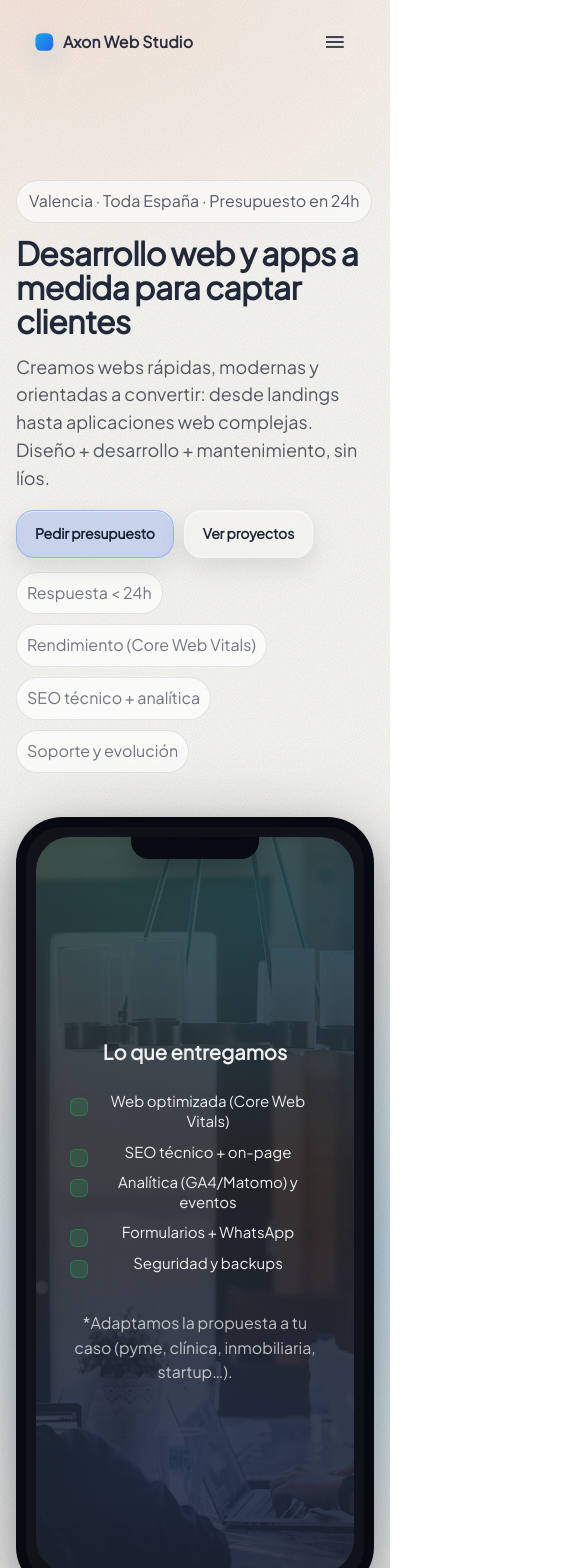
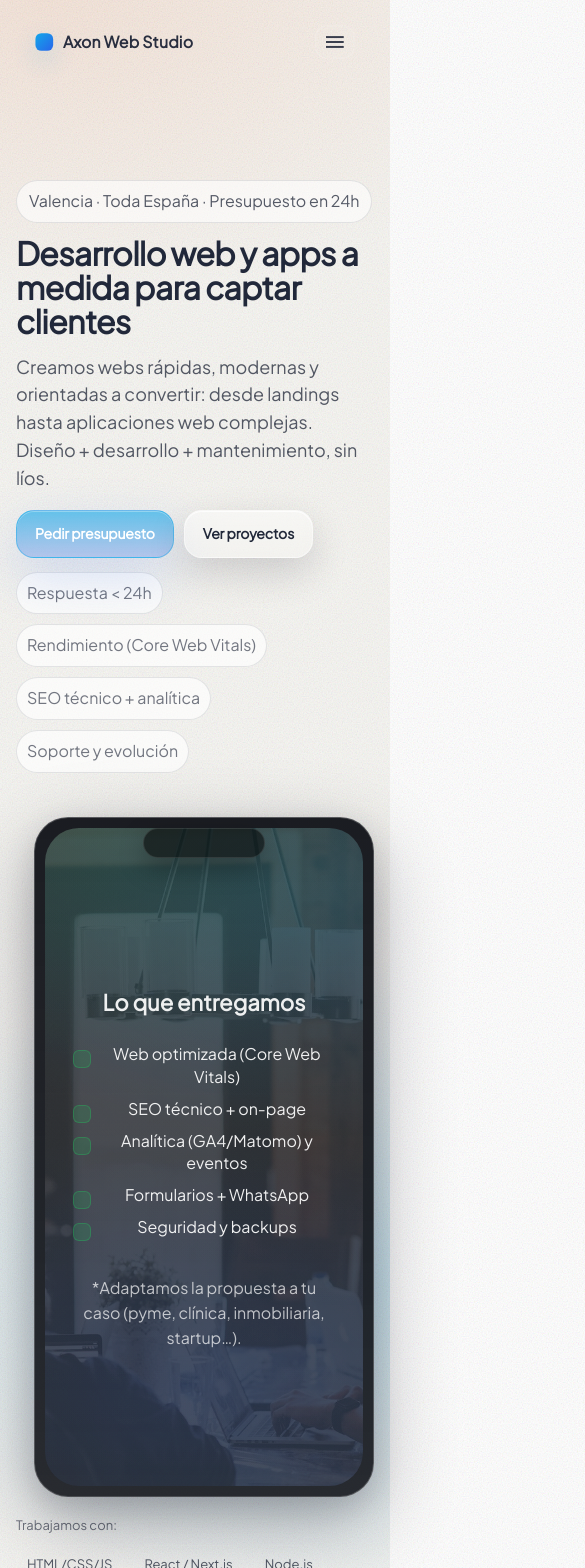
Before and after one commit to MarcosLuna23/primeraprueba, a React (Vite) app: page / in a window 390 px wide. Shown: the top 1568 px of the page, 585 px wide, since content can reach past the window. Built offline with nearby package versions, Linux system fonts and the light colour scheme.

Commit message:
Footer richer content; iOS glass buttons more prominent; smaller iPhone screen mock

```diff
--- a/src/App.jsx
+++ b/src/App.jsx
@@ -793,22 +793,49 @@ function Footer() {
   const year = new Date().getFullYear();
   return (
     <footer className="footer">
-      <div className="container footer__grid">
+      <div className="container">
+        <div className="footer__top">
           <div>
             <div className="brand brand--footer">
               <span className="brand__mark" aria-hidden="true" />
               <span className="brand__text">{BRAND.name}</span>
             </div>
-          <p className="muted small">{BRAND.tagline} · {BRAND.city} / {BRAND.country}</p>
+            <p className="muted small">
+              {BRAND.tagline} · {BRAND.city} / {BRAND.country}
+            </p>
+            <p className="muted small" style={{ marginTop: 10 }}>
+              Respuesta en menos de 24h. Presupuesto claro y por escrito.
+            </p>
           </div>
 
-        <div className="footer__links">
-          <a href="#">Aviso legal</a>
-          <a href="#">Privacidad</a>
-          <a href="#">Cookies</a>
+          <div className="footer__col">
+            <p className="footer__label">Contacto</p>
+            <a className="footer__link" href={`mailto:${BRAND.email}`}>{BRAND.email}</a>
+            <span className="footer__meta">Tel: {BRAND.phoneDisplay}</span>
           </div>
 
+          <div className="footer__col">
+            <p className="footer__label">Enlaces</p>
+            <a className="footer__link" href="#servicios">Servicios</a>
+            <a className="footer__link" href="#proyectos">Proyectos</a>
+            <a className="footer__link" href="#contacto">Contacto</a>
+          </div>
+
+          <div className="footer__col footer__cta">
+            <p className="footer__label">¿Hablamos?</p>
+            <Button className="btn--primary" href="#contacto">Pedir presupuesto</Button>
+            <span className="footer__meta">Sin compromiso · 10 min</span>
+          </div>
+        </div>
+
+        <div className="footer__bottom">
+          <div className="footer__legal">
+            <a className="footer__link" href="#">Aviso legal</a>
+            <a className="footer__link" href="#">Privacidad</a>
+            <a className="footer__link" href="#">Cookies</a>
+          </div>
           <div className="footer__copy muted small">© {year} {BRAND.name}. Todos los derechos reservados.</div>
+        </div>
       </div>
     </footer>
   );
--- a/src/styles.css
+++ b/src/styles.css
@@ -298,58 +298,68 @@ h1 {
   padding: 12px 18px;
   border-radius: 18px;
 
-  /* iOS-style glass */
-  border: 1px solid rgba(255, 255, 255, 0.40);
-  background: rgba(255, 255, 255, 0.38);
-  backdrop-filter: blur(14px) saturate(1.25);
-  -webkit-backdrop-filter: blur(14px) saturate(1.25);
+  /* iOS-style glass (more button-y) */
+  border: 1px solid rgba(255, 255, 255, 0.55);
+  background:
+    linear-gradient(180deg, rgba(255, 255, 255, 0.62), rgba(255, 255, 255, 0.32));
+  backdrop-filter: blur(16px) saturate(1.35);
+  -webkit-backdrop-filter: blur(16px) saturate(1.35);
 
   text-decoration: none;
   cursor: pointer;
-  font-weight: 900;
+  font-weight: 950;
   font-size: 14px;
   letter-spacing: -0.01em;
   color: rgba(15, 23, 42, 0.92);
 
   box-shadow:
-    0 10px 28px rgba(2, 8, 23, 0.10),
-    inset 0 1px 0 rgba(255, 255, 255, 0.55);
+    0 14px 38px rgba(2, 8, 23, 0.16),
+    inset 0 1px 0 rgba(255, 255, 255, 0.75);
   transition:
     transform 180ms var(--ease),
     background 200ms var(--ease),
     border-color 200ms var(--ease),
-    box-shadow 240ms var(--ease);
+    box-shadow 240ms var(--ease),
+    filter 200ms var(--ease);
 }
 .btn:hover {
-  transform: translateY(-1px);
-  background: rgba(255, 255, 255, 0.46);
-  border-color: rgba(255, 255, 255, 0.55);
+  transform: translateY(-2px);
+  filter: saturate(1.05);
+  border-color: rgba(255, 255, 255, 0.68);
+  background:
+    linear-gradient(180deg, rgba(255, 255, 255, 0.72), rgba(255, 255, 255, 0.36));
   box-shadow:
-    0 16px 44px rgba(2, 8, 23, 0.14),
-    inset 0 1px 0 rgba(255, 255, 255, 0.60);
+    0 22px 58px rgba(2, 8, 23, 0.20),
+    inset 0 1px 0 rgba(255, 255, 255, 0.80);
 }
 .btn:active {
-  transform: translateY(0);
+  transform: translateY(-1px);
   box-shadow:
-    0 10px 28px rgba(2, 8, 23, 0.12),
-    inset 0 1px 0 rgba(255, 255, 255, 0.50);
+    0 16px 44px rgba(2, 8, 23, 0.18),
+    inset 0 1px 0 rgba(255, 255, 255, 0.70);
 }
 
-/* Primary: tinted glass (no hard gradient) */
+/* Primary: tinted glass (more contrast) */
 .btn--primary {
-  background: rgba(37, 99, 235, 0.20);
-  border-color: rgba(37, 99, 235, 0.28);
-  color: rgba(15, 23, 42, 0.95);
+  color: #fff;
+  border-color: rgba(14, 165, 233, 0.42);
+  background:
+    linear-gradient(180deg, rgba(14, 165, 233, 0.62), rgba(37, 99, 235, 0.30));
+  box-shadow:
+    0 18px 52px rgba(37, 99, 235, 0.18),
+    inset 0 1px 0 rgba(255, 255, 255, 0.30);
 }
 .btn--primary:hover {
-  background: rgba(37, 99, 235, 0.26);
-  border-color: rgba(37, 99, 235, 0.34);
+  border-color: rgba(14, 165, 233, 0.55);
+  background:
+    linear-gradient(180deg, rgba(14, 165, 233, 0.70), rgba(37, 99, 235, 0.34));
 }
 
 /* Ghost: extra light glass */
 .btn--ghost {
-  background: rgba(255, 255, 255, 0.22);
-  border-color: rgba(255, 255, 255, 0.30);
+  background:
+    linear-gradient(180deg, rgba(255, 255, 255, 0.46), rgba(255, 255, 255, 0.22));
+  border-color: rgba(255, 255, 255, 0.40);
 }
 
 .trust {
@@ -369,24 +379,25 @@ h1 {
 }
 
 .hero__card .card {
-  /* Phone mock (fixed device shape, not sized to content) */
+  /* iPhone SCREEN (not full device) */
   position: relative;
   overflow: hidden;
 
-  width: min(420px, 100%);
-  aspect-ratio: 9 / 19.5;
+  width: min(340px, 100%);
+  aspect-ratio: 9 / 18;
   margin-left: auto;
   margin-right: 0;
 
-  border-radius: 46px;
-  border: 10px solid rgba(8, 10, 16, 0.96);
-  background: rgba(8, 10, 16, 0.96);
+  border-radius: 34px;
+  border: 1px solid rgba(255, 255, 255, 0.22);
+  background:
+    linear-gradient(180deg, rgba(8, 10, 16, 0.92), rgba(8, 10, 16, 0.86));
 
   box-shadow:
-    0 28px 90px rgba(2, 8, 23, 0.35),
-    0 10px 30px rgba(2, 8, 23, 0.18);
+    0 26px 80px rgba(2, 8, 23, 0.30),
+    0 10px 30px rgba(2, 8, 23, 0.14);
 
-  padding: 22px;
+  padding: 18px;
 }
 
 /* "screen" glow */
@@ -404,18 +415,19 @@ h1 {
   z-index: 0;
 }
 
-/* notch */
+/* dynamic island */
 .hero__card .card::before {
   content: "";
   position: absolute;
   top: 10px;
   left: 50%;
   transform: translateX(-50%);
-  width: 128px;
-  height: 22px;
-  border-radius: 0 0 18px 18px;
-  background: rgba(8, 10, 16, 0.98);
-  box-shadow: 0 10px 26px rgba(0,0,0,0.35);
+  width: 120px;
+  height: 28px;
+  border-radius: 999px;
+  background: rgba(0, 0, 0, 0.55);
+  border: 1px solid rgba(255, 255, 255, 0.10);
+  box-shadow: 0 10px 26px rgba(0,0,0,0.30);
   z-index: 3;
 }
 
@@ -440,35 +452,31 @@ h1 {
   z-index: 2;
 
   height: 100%;
-  padding: 56px 22px 28px; /* space for notch + comfy edges */
-  overflow: auto;
+  padding: 62px 20px 24px; /* space for dynamic island */
+  overflow: hidden;
 
   display: flex;
   flex-direction: column;
   justify-content: center;
   align-items: center;
   text-align: center;
-
-  /* subtle, app-like */
-  scrollbar-width: none;
 }
-.phoneContent::-webkit-scrollbar { width: 0; height: 0; }
 
 .hero__card .card__title {
-  font-size: 20px;
+  font-size: 22px;
   margin-bottom: 14px;
 }
 
 .hero__card .checklist {
   width: 100%;
-  max-width: 26ch;
+  max-width: 28ch;
   margin-left: auto;
   margin-right: auto;
 }
 
 .hero__card .checklist li {
-  font-size: 15px;
-  line-height: 1.35;
+  font-size: 16px;
+  line-height: 1.38;
 }
 
 .hero__card .card,
@@ -753,24 +761,53 @@ input:focus, textarea:focus { border-color: rgba(14, 165, 233, 0.55); box-shadow
 .footer .muted { color: rgba(255, 255, 255, 0.72); }
 .footer .small { color: rgba(255, 255, 255, 0.74); }
 
-.footer__grid {
+.footer__top {
   display: grid;
-  gap: 14px;
-  grid-template-columns: 1fr auto 1fr;
-  align-items: center;
+  grid-template-columns: 1.4fr 1fr 1fr 1fr;
+  gap: 22px;
+  align-items: start;
 }
 
-.footer__links {
+.footer__label {
+  margin: 0 0 10px;
+  font-weight: 950;
+  letter-spacing: -0.01em;
+  color: rgba(255, 255, 255, 0.92);
+}
+
+.footer__col { display: grid; gap: 8px; }
+
+.footer__link {
+  color: rgba(255, 255, 255, 0.76);
+  text-decoration: none;
+}
+.footer__link:hover {
+  color: rgba(255, 255, 255, 0.92);
+  text-decoration: underline;
+}
+
+.footer__meta {
+  color: rgba(255, 255, 255, 0.60);
+  font-size: 13px;
+}
+
+.footer__cta .btn { width: max-content; }
+
+.footer__bottom {
+  margin-top: 26px;
+  padding-top: 18px;
+  border-top: 1px solid rgba(255, 255, 255, 0.10);
+  display: flex;
+  align-items: center;
+  justify-content: space-between;
+  gap: 14px;
+  flex-wrap: wrap;
+}
+
+.footer__legal {
   display: flex;
   gap: 14px;
-}
-
-.footer__links a {
-  color: rgba(255, 255, 255, 0.74);
-}
-
-.footer__links a:hover {
-  color: rgba(255, 255, 255, 0.92);
+  flex-wrap: wrap;
 }
 
 /* First-load micro-animation (subtle) */
```
Lines whose indentation alone changed are shown as unchanged.
